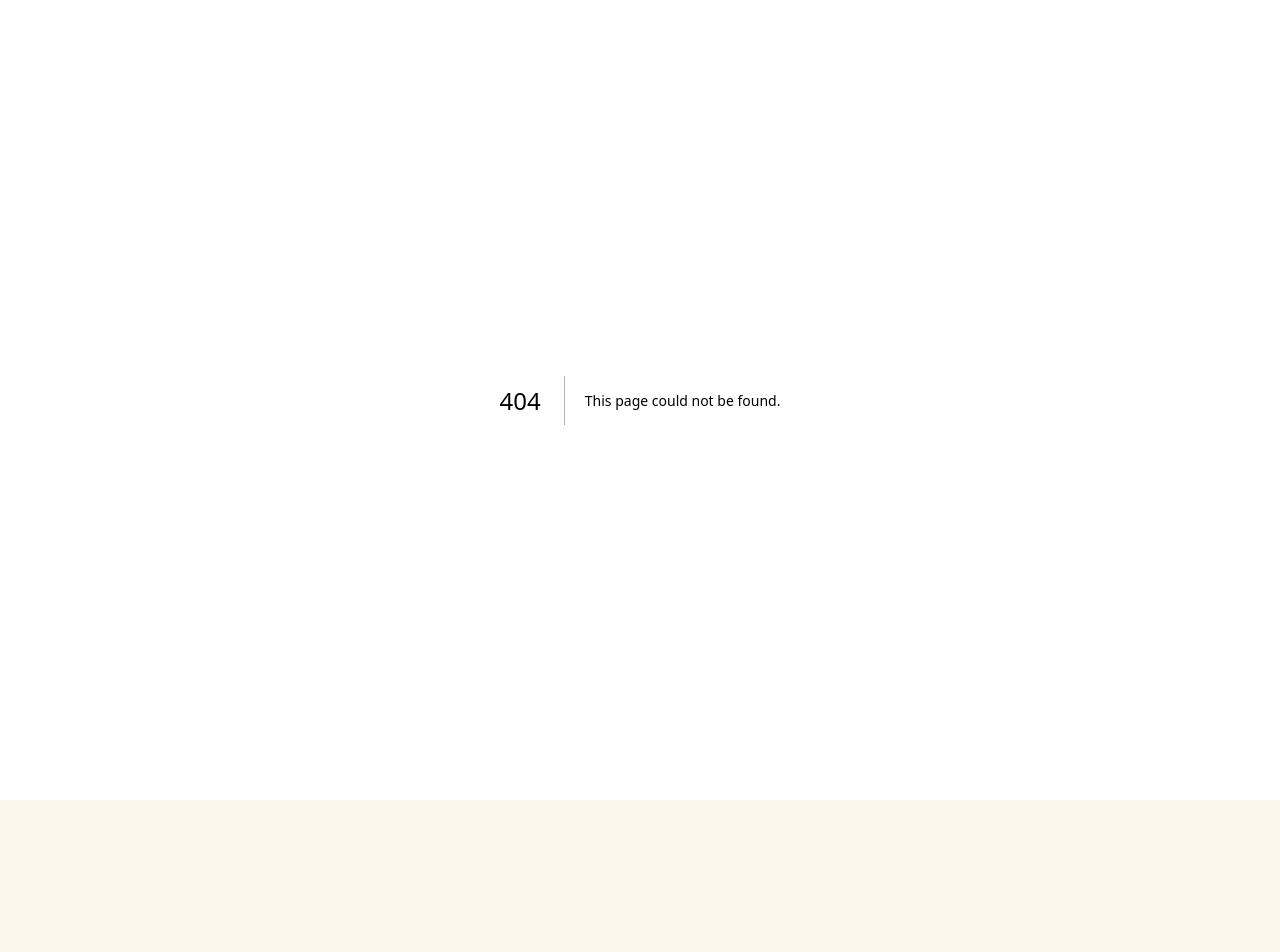
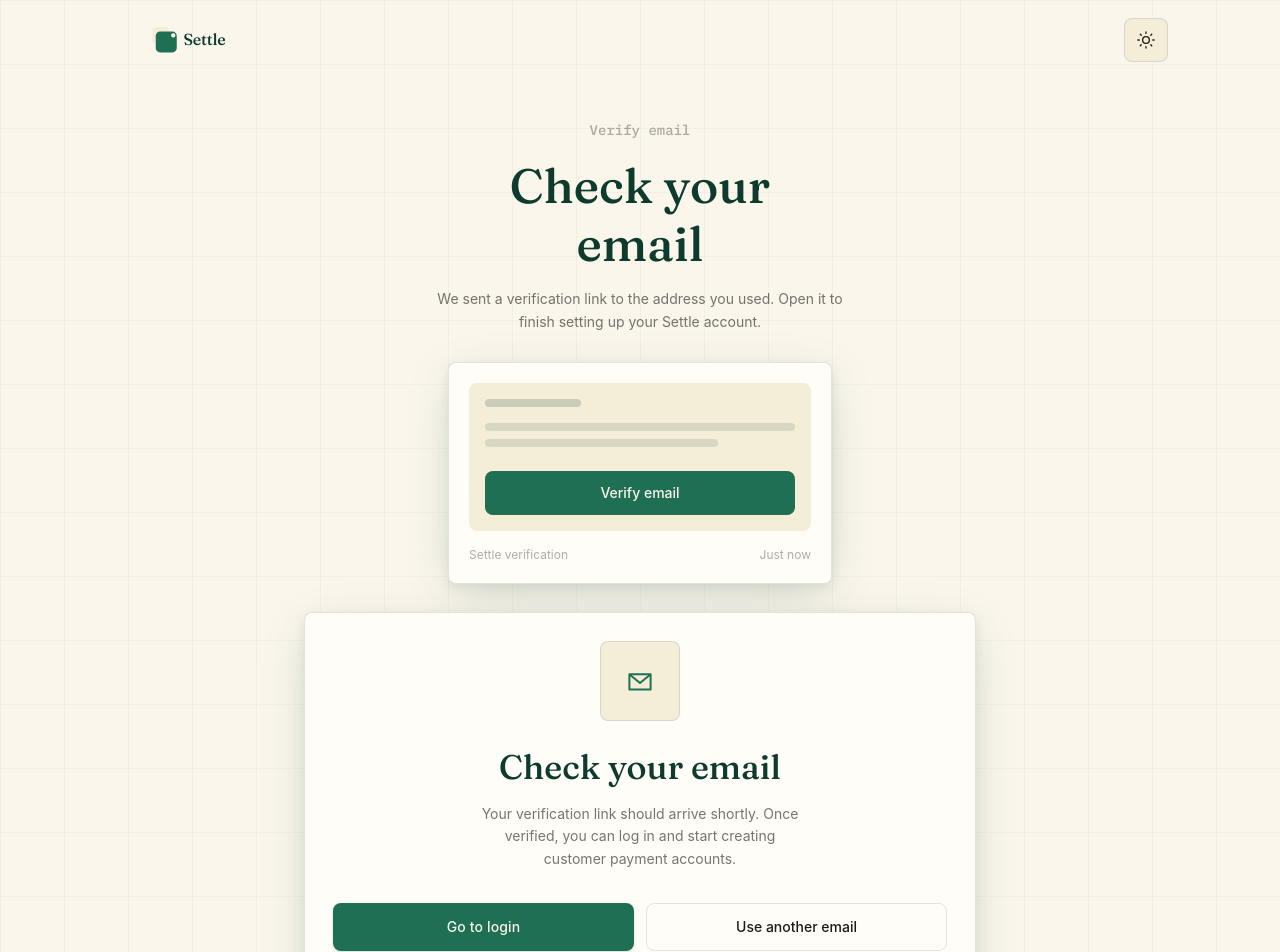
Before and after one commit to Muizzyranking/settle-fe, a Next.js app: page /auth/check-email in a window 1280 px wide. Before the commit this address had no page. Shown: the top 952 px of the page. Before the commit the page ends 800 px from the top, so only its background shows below. Built offline with nearby package versions, Linux system fonts and the light colour scheme; a web font is replaced by a local one.

Commit message:
feat: check email after registeration

```diff
--- /dev/null
+++ b/src/app/auth/check-email/page.tsx
@@ -0,0 +1,53 @@
+import Link from "next/link";
+import { AuthShell } from "@/components/auth/auth-shell";
+import { MailIcon } from "@/components/icons";
+
+export const metadata = {
+  title: "Check your email",
+};
+
+
+
+export default function CheckEmailPage() {
+  return (
+    <AuthShell
+      eyebrow="Verify email"
+      title="Check your email"
+      subtitle="We sent a verification link to the address you used. Open it to finish setting up your Settle account."
+      visual="mail"
+      variant="centered"
+    >
+      <div className="text-center">
+        <div className="mx-auto flex h-20 w-20 items-center justify-center rounded-[var(--radius-card)] border border-[var(--color-border)] bg-[var(--color-bg-subtle)] text-[var(--color-primary)]">
+          <MailIcon />
+        </div>
+
+        <h2 className="mt-6 text-display-md text-[var(--color-heading)]">Check your email</h2>
+        <p className="mx-auto mt-3 max-w-[38ch] text-sm leading-relaxed text-[var(--color-ink-muted)]">
+          Your verification link should arrive shortly. Once verified, you can log in
+          and start creating customer payment accounts.
+        </p>
+
+        <div className="mt-8 grid gap-3 sm:grid-cols-2">
+          <Link href="/auth/login" className="btn-primary justify-center text-[15px]">
+            Go to login
+          </Link>
+          <Link
+            href="/auth/register"
+            className="
+              inline-flex min-h-12 items-center justify-center rounded-[var(--radius-btn)]
+              border border-[var(--color-border)] px-5 text-sm font-medium text-[var(--color-ink)]
+              transition-colors hover:bg-[var(--color-bg-subtle)]
+            "
+          >
+            Use another email
+          </Link>
+        </div>
+
+        <p className="mt-6 text-xs leading-relaxed text-[var(--color-ink-faint)]">
+          No email yet? Check spam or promotions. Resend can be wired when auth is connected.
+        </p>
+      </div>
+    </AuthShell>
+  );
+}
```
